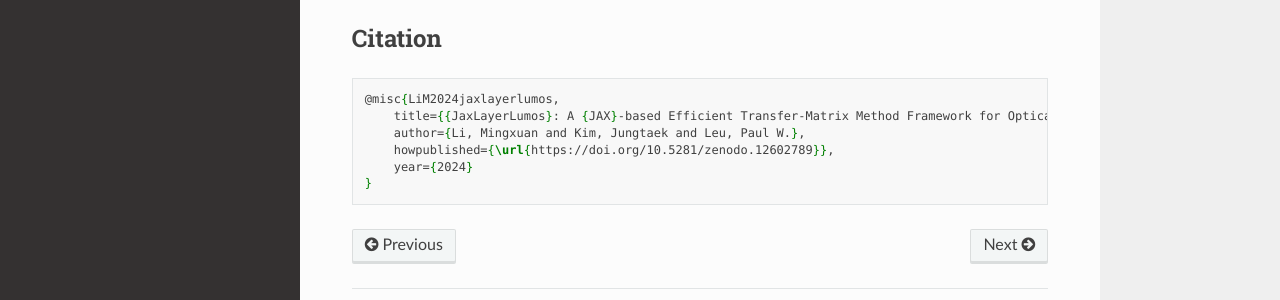
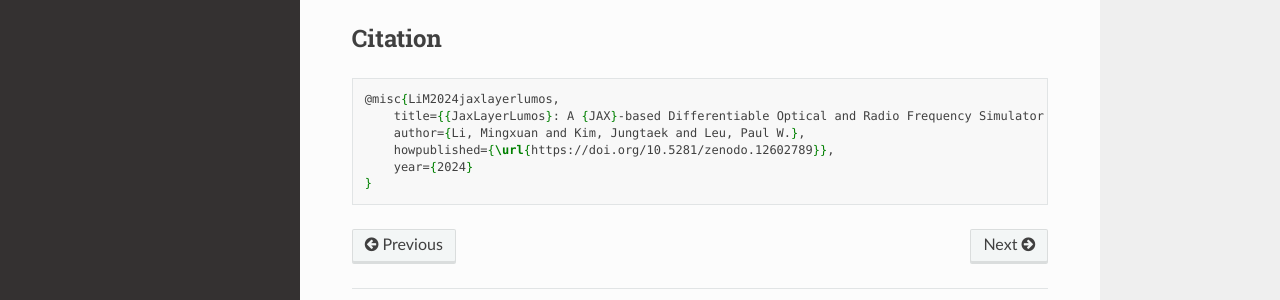
Before and after one commit to JaxLayerLumos/JaxLayerLumos, a Sphinx documentation site: the page built from docs/about/about_jaxlayerlumos.rst, in a window 1280 px wide and 900 px high, scrolled down 1951 px. Shown: the part 506-806 px from the top of the window. Built offline with Sphinx 7.4.7 and the Read the Docs theme 3.1.0, drawn with Linux system fonts in a browser that asks for light colours.

Commit message:
Update all

```diff
--- a/docs/about/about_jaxlayerlumos.rst
+++ b/docs/about/about_jaxlayerlumos.rst
@@ -82,7 +82,7 @@
 .. code-block:: latex
 
     @misc{LiM2024jaxlayerlumos,
-        title={{JaxLayerLumos}: A {JAX}-based Efficient Transfer-Matrix Method Framework for Optical Simulations},
+        title={{JaxLayerLumos}: A {JAX}-based Differentiable Optical and Radio Frequency Simulator for Multilayer Structures},
         author={Li, Mingxuan and Kim, Jungtaek and Leu, Paul W.},
         howpublished={\url{https://doi.org/10.5281/zenodo.12602789}},
         year={2024}
--- a/pyproject.toml
+++ b/pyproject.toml
@@ -13,7 +13,7 @@
 [project]
 name = "jaxlayerlumos"
 version = "0.3.3"
-description = "A JAX-based efficient transfer-matrix method framework for optical simulations"
+description = "A JAX-based Differentiable Optical and Radio Frequency Simulator for Multilayer Structures"
 readme = "README.md"
 requires-python = ">=3.8"
 authors = [
```
